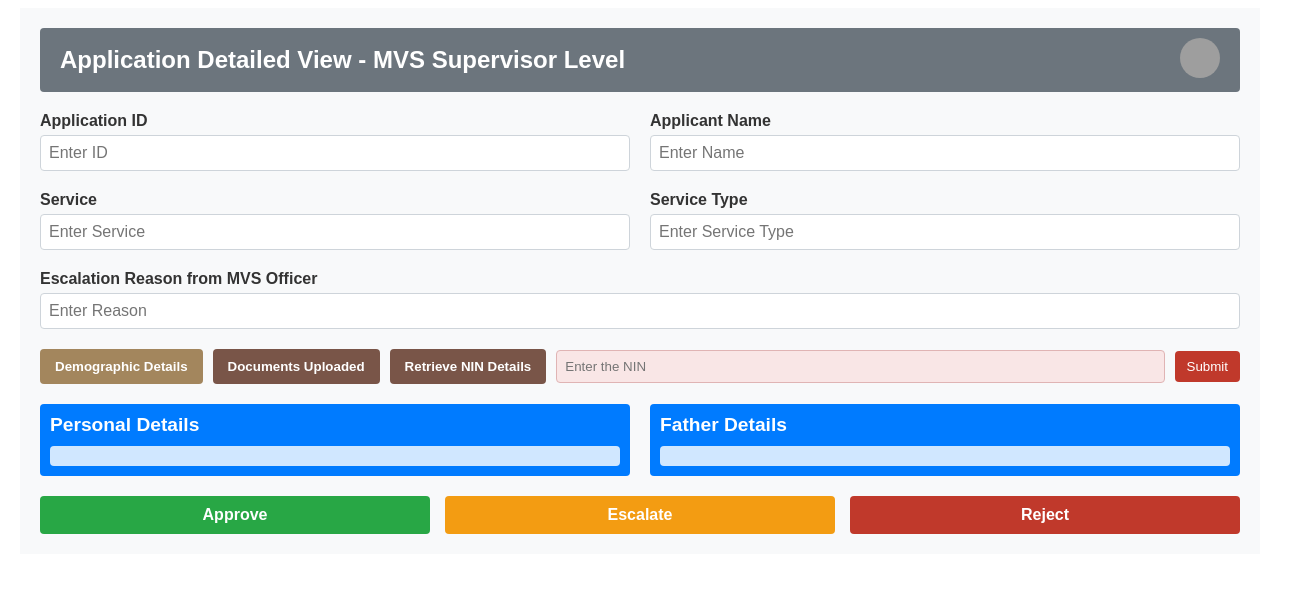
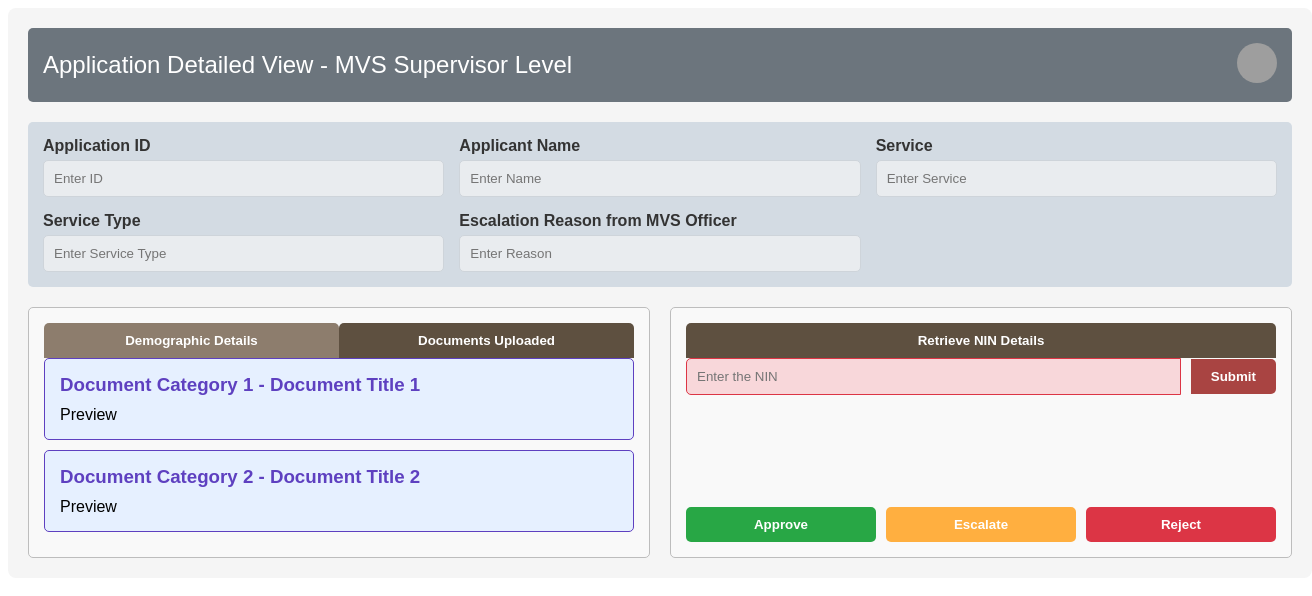
Before and after one commit to tf-nira/manual-verification-system-ui, an Angular app: page /application-detail in a window 1280 px wide. Both pictures are taken after a click on the button "Documents Uploaded". Shown: the top 596 px of the page, 1312 px wide, since content can reach past the window. Built offline with nearby package versions, Linux system fonts and the light colour scheme; grey boxes are pictures that could not be loaded.

Commit message:
added toggle and pop-up screen

```diff
--- a/src/app/feature/application-detail/application-detail.component.css
+++ b/src/app/feature/application-detail/application-detail.component.css
@@ -1,45 +1,46 @@
-/* Container */
+/* Container styling */
 .container {
   font-family: Arial, sans-serif;
-    color: #333;
+  background-color: #f5f5f5;
   padding: 20px;
-    max-width: 1200px;
-    margin: auto;
-    background-color: #f8f9fa;
+  border-radius: 8px;
+  width: 100%; /* Ensure full width */
 }
 
-  /* Header */
+/* Header section */
 .header {
   display: flex;
   justify-content: space-between;
   align-items: center;
   background-color: #6c757d;
   color: #fff;
-    padding: 10px 20px;
-    border-radius: 4px;
+  padding: 15px;
+  border-radius: 5px;
 }
 
 .header h2 {
   margin: 0;
-    font-size: 1.5em;
+  font-weight: normal;
 }
 
 .profile-icon img {
+  width: 40px;
   height: 40px;
-    width: 40px;
   border-radius: 50%;
 }
 
-  /* Application Info Section */
+/* Application Info Section (Top Form) */
 .application-info {
-    display: flex;
-    flex-wrap: wrap;
-    gap: 20px;
+  display: grid;
+  grid-template-columns: repeat(3, 1fr);
+  gap: 15px;
+  background-color: #d3dbe3;
+  padding: 15px;
+  border-radius: 5px;
   margin-top: 20px;
 }
 
 .info-group {
-    flex: 1 1 calc(50% - 20px);
   display: flex;
   flex-direction: column;
 }
@@ -47,98 +48,140 @@
 .info-group label {
   font-weight: bold;
   margin-bottom: 5px;
+  color: #333;
 }
 
 .info-group input {
-    padding: 8px;
-    border-radius: 4px;
+  padding: 10px;
+  border-radius: 5px;
   border: 1px solid #ced4da;
-    font-size: 1em;
+  background-color: #e9ecef;
 }
 
-  /* Tab Section */
+/* Content Section: Two Equal Columns */
+.content-section {
+  display: grid;
+  grid-template-columns: 1fr 1fr;
+  gap: 20px;
+  margin-top: 20px;
+  width: 100%;
+}
+
+/* Left and Right Sections */
+.left-section, .right-section {
+  background-color: #f9f9f9;
+  padding: 15px;
+  border-radius: 5px;
+  border: 1px solid #bdbdbd;
+  display: flex;
+  flex-direction: column;
+}
+
+/* Tab Container for 50-50 Split */
 .tab-container {
+  display: flex; /* Flex container to allow equal width for each tab */
+  width: 100%; /* Make the container full width of the left section */
+}
+
+.tab {
+  background-color: #8d7d6d;
+  color: #fff;
+  padding: 10px;
+  border: none;
+  border-radius: 5px 5px 0 0;
+  cursor: pointer;
+  font-weight: bold;
+  text-align: center;
+  flex: 1; /* Each tab will take up 50% of the width */
+}
+
+.tab.active {
+  background-color: #5e5040;
+}
+
+/* Details Section in Left Column */
+.details-section {
+  display: flex;
+  flex-direction: column;
+  gap: 10px;
+  margin-top: 10px;
+}
+
+.detail-group {
+  background-color: #e6f0ff;
+  border: 1px solid #005cbf;
+  padding: 15px;
+  border-radius: 5px;
+}
+
+.detail-group h3 {
+  color: #005cbf;
+  margin: 0 0 10px;
+}
+
+/* Tab Container for Full-Width Retrieve NIN Details */
+.tab-container.full-width {
+  width: 100%; /* Make the tab container span the full width of the parent */
+}
+
+.tab-container .tab {
+  background-color: #8d7d6d;
+  color: #fff;
+  padding: 10px;
+  font-weight: bold;
+  width: 100%; /* Make the tab button span the full width */
+  text-align: center; /* Center the text */
+  border: none;
+  border-radius: 5px 5px 0 0;
+}
+
+.tab-container .tab.active {
+  background-color: #5e5040; /* Active tab color */
+}
+
+/* NIN section in Right Column */
+.nin-section {
   display: flex;
   align-items: center;
   gap: 10px;
-    margin-top: 20px;
+  margin-bottom: 20px;
+  width: 100%; /* Ensure it takes the full width of the right section */
 }
 
-  .tab {
-    padding: 10px 15px;
-    background-color: #795548;
+.nin-input {
+  border: 1px solid #dc3545;
+  padding: 10px;
+  border-radius: 5px 0 0 5px; /* Rounded corners on the left */
+  background-color: #f8d7da;
+  flex: 1; /* Make input take up remaining width */
+}
+
+.submit-btn {
+  background-color: #a94442;
   color: #fff;
+  padding: 10px 20px;
   border: none;
+  border-radius: 0 5px 5px 0; /* Rounded corners on the right */
   cursor: pointer;
-    border-radius: 4px;
   font-weight: bold;
 }
 
-  .tab.active {
-    background-color: #a3865d;
-  }
-
-  .nin-input {
-    flex: 1;
-    padding: 8px;
-    border: 1px solid #e0b4b4;
-    border-radius: 4px;
-    background-color: #f9e6e6;
-  }
-
-  .submit-btn {
-    padding: 8px 12px;
-    background-color: #c0392b;
-    color: white;
-    border: none;
-    border-radius: 4px;
-    cursor: pointer;
-  }
-
-  /* Details Section */
-  .details-section {
-    display: flex;
-    gap: 20px;
-    margin-top: 20px;
-  }
-
-  .detail-group {
-    flex: 1;
-    background-color: #007bff;
-    color: #fff;
-    border-radius: 4px;
-    padding: 10px;
-  }
-
-  .detail-group h3 {
-    margin: 0 0 10px;
-    font-size: 1.2em;
-    font-weight: bold;
-  }
-
-  .detail-content {
-    background-color: #d0e7ff;
-    padding: 10px;
-    border-radius: 4px;
-  }
-
-  /* Action Buttons */
+/* Action buttons at the bottom of the Right Section */
 .action-buttons {
   display: flex;
-    gap: 15px;
-    justify-content: center;
-    margin-top: 20px;
+  justify-content: space-around;
+  gap: 10px;
+  margin-top: auto; /* Pushes buttons to the bottom of the section */
 }
 
 .action-buttons button {
-    flex: 1;
-    padding: 10px;
+  padding: 10px 20px;
+  border: none;
+  border-radius: 5px;
+  font-weight: bold;
   color: #fff;
-    font-weight: bold;
-    border: none;
-    border-radius: 4px;
   cursor: pointer;
-    font-size: 1em;
+  flex: 1; /* Make buttons span evenly */
 }
 
 .approve {
@@ -146,9 +189,85 @@
 }
 
 .escalate {
-    background-color: #f39c12;
+  background-color: #ffaf40;
 }
 
 .reject {
-    background-color: #c0392b;
+  background-color: #dc3545;
 }
+
+/* Modal Backdrop */
+.modal-backdrop {
+  position: fixed;
+  top: 0;
+  left: 0;
+  right: 0;
+  bottom: 0;
+  background-color: rgba(0, 0, 0, 0.5); /* Semi-transparent background */
+  display: flex;
+  align-items: center;
+  justify-content: center;
+  z-index: 1000;
+}
+
+/* Modal Container */
+.modal {
+  background-color: #d3dbe3;
+  padding: 20px;
+  border-radius: 8px;
+  width: 400px;
+  box-shadow: 0 4px 8px rgba(0, 0, 0, 0.2);
+}
+
+/* Modal Header */
+.modal-header {
+  background-color: #6c757d;
+  color: #fff;
+  padding: 10px;
+  border-radius: 5px 5px 0 0;
+  font-weight: bold;
+}
+
+/* Modal Body */
+.modal-body {
+  padding: 15px;
+}
+
+.modal-body p {
+  margin: 0 0 10px;
+  font-weight: bold;
+}
+
+.modal-body textarea {
+  width: 100%;
+  height: 50px;
+  padding: 8px;
+  border: 1px solid #ced4da;
+  border-radius: 5px;
+  background-color: #e9ecef;
+}
+
+/* Modal Footer */
+.modal-footer {
+  display: flex;
+  justify-content: space-between;
+  padding-top: 10px;
+}
+
+.modal-footer .btn {
+  padding: 8px 16px;
+  border: none;
+  border-radius: 5px;
+  font-weight: bold;
+  cursor: pointer;
+}
+
+.modal-footer .back {
+  background-color: #ffaf40;
+  color: #fff;
+}
+
+.modal-footer .approve {
+  background-color: #28a745;
+  color: #fff;
+}
--- a/src/app/feature/application-detail/application-detail.component.html
+++ b/src/app/feature/application-detail/application-detail.component.html
@@ -1,4 +1,5 @@
 <div class="container">
+  <!-- Header Section -->
   <div class="header">
     <h2>Application Detailed View - MVS Supervisor Level</h2>
     <div class="profile-icon">
@@ -6,6 +7,7 @@
     </div>
   </div>
 
+  <!-- Application Information Section -->
   <div class="application-info">
     <div class="info-group">
       <label>Application ID</label>
@@ -29,28 +31,105 @@
     </div>
   </div>
 
-    <div class="tab-container">
-      <button class="tab active">Demographic Details</button>
-      <button class="tab">Documents Uploaded</button>
-      <button class="tab">Retrieve NIN Details</button>
+  <!-- Main Content Section with Left and Right Panels -->
+  <div class="content-section">
+    <!-- Left Section -->
+    <div class="left-section">
+      <div class="tab-container full-width">
+        <button class="tab" [class.active]="selectedTab === 'demographic'" (click)="selectTab('demographic')">
+          Demographic Details
+        </button>
+        <button class="tab" [class.active]="selectedTab === 'documents'" (click)="selectTab('documents')">
+          Documents Uploaded
+        </button>
+      </div>
+
+      <!-- Show Demographic Details Component if demographic tab is selected -->
+      <app-demographic-details *ngIf="selectedTab === 'demographic'"></app-demographic-details>
+
+      <!-- Show Documents Uploaded Component if documents tab is selected -->
+      <app-documents-uploaded *ngIf="selectedTab === 'documents'"></app-documents-uploaded>
+
+    </div>
+
+    <!-- Right Section -->
+    <div class="right-section">
+      <div class="tab-container full-width">
+        <button class="tab active center-text" >Retrieve NIN Details</button>
+      </div>
+
+      <div class="nin-section">
         <input type="text" placeholder="Enter the NIN" class="nin-input" />
         <button class="submit-btn">Submit</button>
       </div>
 
-    <div class="details-section">
-      <div class="detail-group">
-        <h3>Personal Details</h3>
-        <div class="detail-content"> <!-- Content goes here --></div>
+      <div class="action-buttons">
+        <button class="approve" (click)="openApprovalModal()">Approve</button>
+        <button class="escalate" (click)="openEscalateModal()">Escalate</button>
+        <button class="reject" (click)="openRejectModal()">Reject</button>
       </div>
-      <div class="detail-group">
-        <h3>Father Details</h3>
-        <div class="detail-content"> <!-- Content goes here --></div>
+      <!-- Approval Modal -->
+      <div class="modal-backdrop" *ngIf="showApprovalModal">
+        <div class="modal">
+          <div class="modal-header">
+            <h3>Confirm Application Approval</h3>
+          </div>
+          <div class="modal-body">
+            <p>Are you sure you want to approve this application?</p>
+            <textarea placeholder="Comments"></textarea>
+          </div>
+          <div class="modal-footer">
+            <button class="btn back" (click)="closeApprovalModal()">Back to Review</button>
+            <button class="btn approve" (click)="approveApplication()">Approve</button>
+          </div>
         </div>
       </div>
 
-    <div class="action-buttons">
-      <button class="approve">Approve</button>
-      <button class="escalate">Escalate</button>
-      <button class="reject">Reject</button>
+      <!-- Escalate Modal -->
+    <div class="modal-backdrop" *ngIf="showEscalateModal">
+      <div class="modal">
+          <div class="modal-header">
+              <h3>Confirm Application Escalation</h3>
+          </div>
+          <div class="modal-body">
+              <p>Are you sure you want to escalate this application to the supervisor?</p>
+              <div class="checkbox-container">
+                  <input type="checkbox" id="escalate-checkbox" [(ngModel)]="escalateOption" />
+                  <label for="escalate-checkbox">
+                      Escalate to District Officer (Insufficient Documentation)
+                  </label>
+              </div>
+              <textarea placeholder="Comments*" required></textarea>
+          </div>
+          <div class="modal-footer">
+              <button class="btn back" (click)="closeEscalateModal()">Back to Review</button>
+              <button class="btn escalate" (click)="escalateApplication()">Escalate</button>
           </div>
       </div>
+    </div>
+
+      <!-- Reject Modal -->
+    <div class="modal-backdrop" *ngIf="showRejectModal">
+      <div class="modal">
+          <div class="modal-header">
+              <h3>Confirm Application Rejection</h3>
+          </div>
+          <div class="modal-body">
+              <p>Are you sure you want to reject this application?</p>
+              <select class="reject-category" required>
+                  <option value="" disabled selected>Select Rejection Category*</option>
+                  <option value="incomplete-documents">Incomplete Documents</option>
+                  <option value="invalid-information">Invalid Information</option>
+                  <option value="other">Other</option>
+              </select>
+              <textarea placeholder="Comments*" required></textarea>
+          </div>
+          <div class="modal-footer">
+              <button class="btn back" (click)="closeRejectModal()">Back to Review</button>
+              <button class="btn reject" (click)="rejectApplication()">Reject</button>
+          </div>
+      </div>
+  </div>
+
+    </div>
+  </div>
--- a/src/app/feature/application-detail/application-detail.component.ts
+++ b/src/app/feature/application-detail/application-detail.component.ts
@@ -1,12 +1,62 @@
 import { Component } from '@angular/core';
+import { CommonModule } from '@angular/common';
+import { FormsModule } from '@angular/forms'; // Import FormsModule
+import { DemographicDetailsComponent } from '../demographic-details/demographic-details.component';
+import { DocumentsUploadedComponent } from '../documents-uploaded/documents-uploaded.component';
 
 @Component({
   selector: 'app-application-detail',
   standalone: true,
-  imports: [],
+  imports: [
+    CommonModule,
+    DemographicDetailsComponent,
+    FormsModule,
+    DocumentsUploadedComponent
+  ],
   templateUrl: './application-detail.component.html',
   styleUrl: './application-detail.component.css'
 })
 export class ApplicationDetailComponent {
+  selectedTab: string = 'demographic'; // Default to 'demographic'
+  escalateOption: boolean = false;
+  showApprovalModal: boolean = false;
+  showEscalateModal: boolean = false;
+  showRejectModal: boolean = false;
+  openApprovalModal() {
+    this.showApprovalModal = true;
+  }
+  openEscalateModal() {
+    this.showEscalateModal = true;
+  }
 
+  closeEscalateModal() {
+    this.showEscalateModal = false;
+  }
+
+  openRejectModal() {
+    this.showRejectModal = true;
+  }
+
+  closeRejectModal() {
+    this.showRejectModal = false;
+  }
+  closeApprovalModal() {
+    this.showApprovalModal = false;
+  }
+  approveApplication() {
+    this.showApprovalModal = false;
+  }
+  escalateApplication() {
+    // Escalate logic here
+    this.showEscalateModal = false;
+  }
+
+  rejectApplication() {
+    // Reject logic here
+    this.showRejectModal = false;
+  }
+  // Method to change tabs
+  selectTab(tabName: string) {
+    this.selectedTab = tabName;
+  }
 }
--- /dev/null
+++ b/src/app/feature/documents-uploaded/documents-uploaded.component.css
@@ -0,0 +1,12 @@
+.document-item {
+    background-color: #e6f0ff;
+    border: 1px solid #5e40c0;
+    padding: 15px;
+    border-radius: 5px;
+    margin-bottom: 10px;
+}
+
+.document-item h3 {
+    color: #5e40c0;
+    margin: 0 0 10px;
+}
--- /dev/null
+++ b/src/app/feature/documents-uploaded/documents-uploaded.component.html
@@ -0,0 +1,8 @@
+<div class="document-item">
+    <h3>Document Category 1 - Document Title 1</h3>
+    <div class="document-preview">Preview</div>
+  </div>
+  <div class="document-item">
+    <h3>Document Category 2 - Document Title 2</h3>
+    <div class="document-preview">Preview</div>
+  </div>
```
Also changed, not shown: src/app/feature/demographic-details/demographic-details.component.html (added, +8 -0 lines), src/app/feature/demographic-details/demographic-details.component.ts (added, +12 -0 lines), src/app/feature/documents-uploaded/documents-uploaded.component.ts (added, +12 -0 lines), src/app/feature/demographic-details/demographic-details.component.css (added), 2 other files (tests, documents, lock files or other folders). Lines whose indentation alone changed are shown as unchanged.
